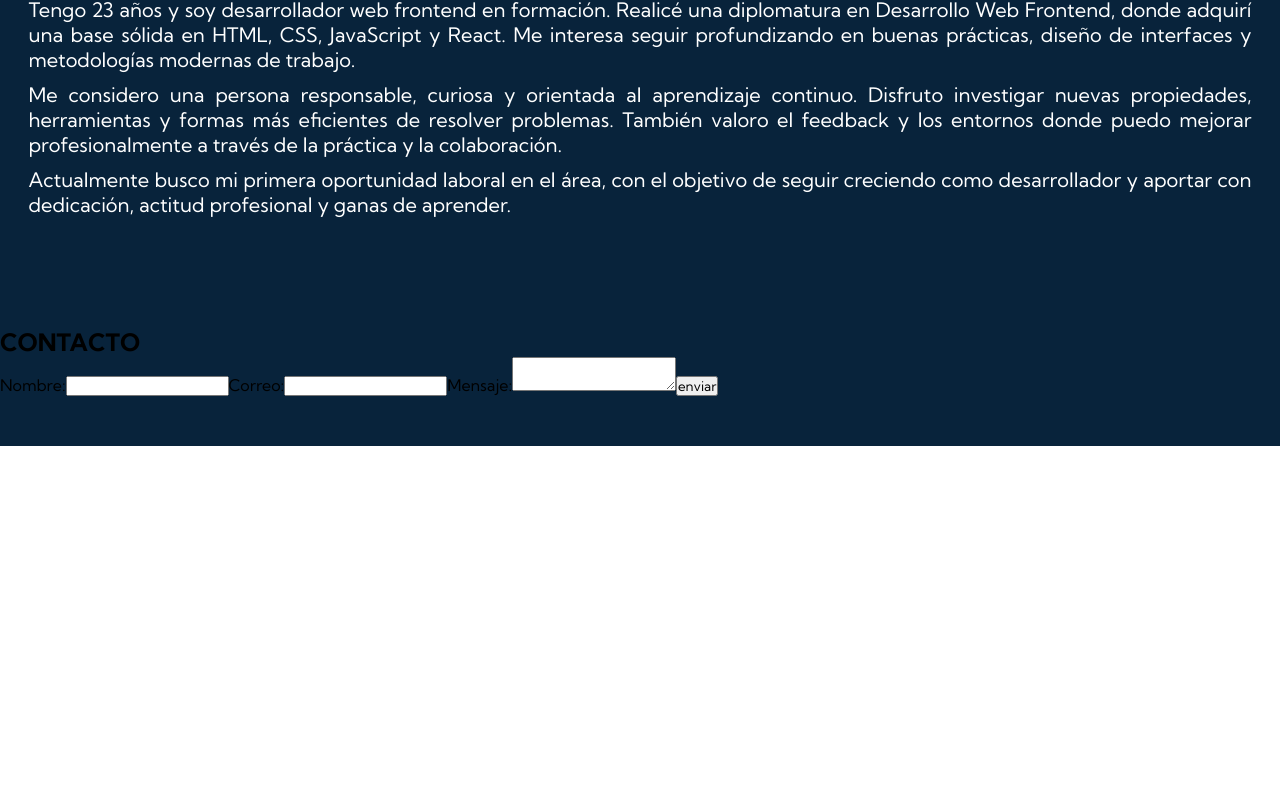
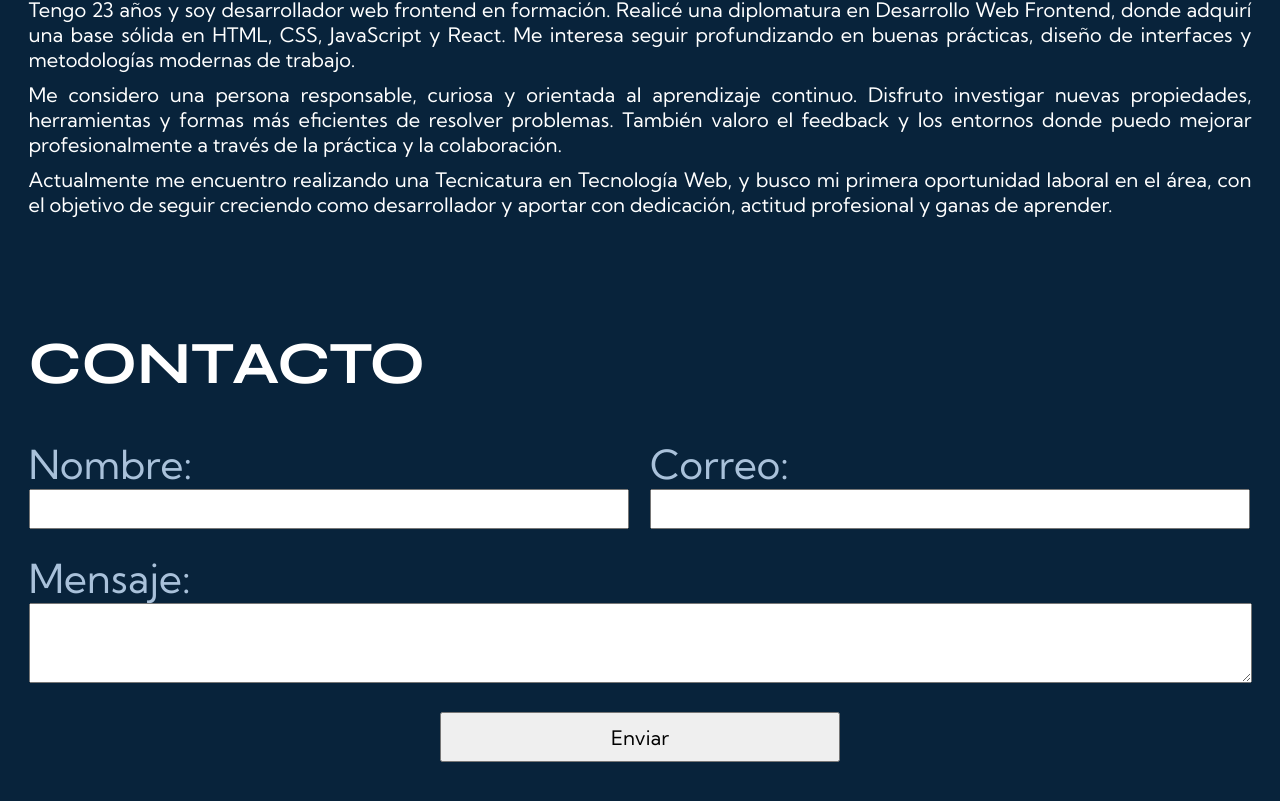
Before and after one commit to UrielTreleani/PORTFOLIO, a React (Vite) app: page / in a window 1280 px wide. Shown: the part 1929-2730 px from the top of the page. Before the commit the page ends 2375 px from the top, so only its background shows below. Built offline with nearby package versions, Linux system fonts and the light colour scheme.

Commit message:
10-12-2025

```diff
--- a/src/Components/AboutMe/AboutMe.jsx
+++ b/src/Components/AboutMe/AboutMe.jsx
@@ -15,7 +15,7 @@ function AboutMe() {
                 Me considero una persona responsable, curiosa y orientada al aprendizaje continuo. Disfruto investigar nuevas propiedades, herramientas y formas más eficientes de resolver problemas. También valoro el feedback y los entornos donde puedo mejorar profesionalmente a través de la práctica y la colaboración.
             </p>
             <p>
-                Actualmente busco mi primera oportunidad laboral en el área, con el objetivo de seguir creciendo como desarrollador y aportar con dedicación, actitud profesional y ganas de aprender.
+                Actualmente me encuentro realizando una Tecnicatura en Tecnología Web, y busco mi primera oportunidad laboral en el área, con el objetivo de seguir creciendo como desarrollador y aportar con dedicación, actitud profesional y ganas de aprender.
             </p>
         </div>
     </div>
--- a/src/Components/ContactForm/ContactForm.css
+++ b/src/Components/ContactForm/ContactForm.css
@@ -0,0 +1,47 @@
+.contact-form{
+    display: flex;
+    flex-direction: column;
+    gap: 25px;
+}
+
+.contact-form__user{
+    display: flex;
+    flex-direction: row;
+    justify-content: space-between;
+    width: 100%;
+}
+
+.contact-form__subtitles{
+    font-size: 40px;
+    color: #a9c1da;
+}
+
+.contact-form__user-input{
+    height: 40px;
+    width: 600px;
+    font-size: 20px;
+}
+
+.contact-form__message-container{
+    width: 100%;
+}
+
+.contact-form__message{
+    height: 80px;
+    width: 100%;
+    font-size: 25px;
+}
+
+.contact-form__button-container{
+    display: flex;
+    flex-direction: row;
+    justify-content: center;
+    align-items: center;
+    width: 100%;
+}
+
+.contact-form__button{
+    height: 50px;
+    width: 400px;
+    font-size: 20px;
+}
--- a/src/Components/ContactForm/ContactForm.jsx
+++ b/src/Components/ContactForm/ContactForm.jsx
@@ -6,53 +6,64 @@ function ContactForm() {
     const form = useRef()
     const [sending, setSending] = useState("")
 
-    const sendEmail = (e) =>{
+    const sendEmail = async (e) =>{
 
         e.preventDefault()
-        setSending("enviando")
+        setSending("Enviando")
 
-        emailjs.sendForm(
-            "service_ct8l01c",
-            "template_qb6x96m",
-            form.current,
-            "HGkXaargYAzqKAbo-"
-        ).then(
-            () => {
-                setSending("enviado");
+        const formData = new FormData(form.current)
+
+        formData.append("access_key", "7949a901-3ee8-46ef-b395-c80636f0a82d")
+        formData.append("subject", "Nuevo mensaje desde tu portfolio")
+
+        const response = await fetch("https://api.web3forms.com/submit", {method: "POST", body: formData})
+
+        if(response.ok){
+            setSending("Enviado")
             form.current.reset()
-            },
-            () => {
-                setSending("error")
         }
-        )
+        else{
+            setSending("Error")
         }
+    }
+
 
   return (
     <div>
         <form ref={form} onSubmit={sendEmail} className='contact-form'>
-            <label>
+            <div className='contact-form__user'>
+                <div>
+                    <label className='contact-form__subtitles'>
                         Nombre:
                     </label>
-            <input type="text" name='name' required/>
-            <label>
+                    <input type="text" name='name' required className='contact-form__user-input'/>
+                </div>
+                <div>
+                    <label className='contact-form__subtitles'>
                         Correo:
                     </label>
-            <input type="email" name="email" required/>
-            <label>
+                    <input type="email" name="email" required className='contact-form__user-input'/>
+                </div>
+            </div>
+            <div className='contact-form__message-container'>
+                <label className='contact-form__subtitles'>
                     Mensaje:
                 </label>
-            <textarea name="message" required></textarea>
-            <button type='submit' disabled={sending === "enviando"}>
-                {sending === "enviando" ? "enviando" : "enviar"}
+                <textarea name="message" required className='contact-form__message'></textarea>
+            </div>
+            <div className='contact-form__button-container'>
+                <button type='submit' disabled={sending === "enviando"} className='contact-form__button'>
+                    {sending === "Enviando" ? "Enviando" : "Enviar"}
                 </button>
+            </div>
 
-            {sending === "enviado" &&
+            {sending === "Enviado" &&
             <p>
                 Mensaje enviado correctamente
             </p>
             }
 
-            {sending === "error" &&
+            {sending === "Error" &&
             <p>
                 Error al enviar el mensaje
             </p>
--- a/src/Components/Contacto/Contacto.css
+++ b/src/Components/Contacto/Contacto.css
@@ -0,0 +1,13 @@
+.section-contact__container{
+    display: flex;
+    flex-direction: column;
+    gap: 40px;
+    width: 1223px;
+}
+
+.section-contact__title{
+    font-size: 60px;
+    font-family: "Syne", sans-serif;
+    color: white;
+    align-items: flex-start;
+}
--- a/src/Components/Contacto/Contacto.jsx
+++ b/src/Components/Contacto/Contacto.jsx
@@ -4,8 +4,8 @@ import ContactForm from '../ContactForm/ContactForm'
 
 function Contacto() {
   return (
-    <div>
-      <h2>
+    <div className='section-contact__container'>
+      <h2 className='section-contact__title'>
         CONTACTO
       </h2>
       <div>
--- a/src/Screens/HomeScreen/HomeScreen.css
+++ b/src/Screens/HomeScreen/HomeScreen.css
@@ -24,5 +24,7 @@
 }
 
 .home-screen__section-contact{
-    padding: 110px 0 50px 0;
+    display: flex;
+    justify-content: center;
+    padding: 110px 0 80px 0;
 }
```
Lines whose indentation alone changed are shown as unchanged.
